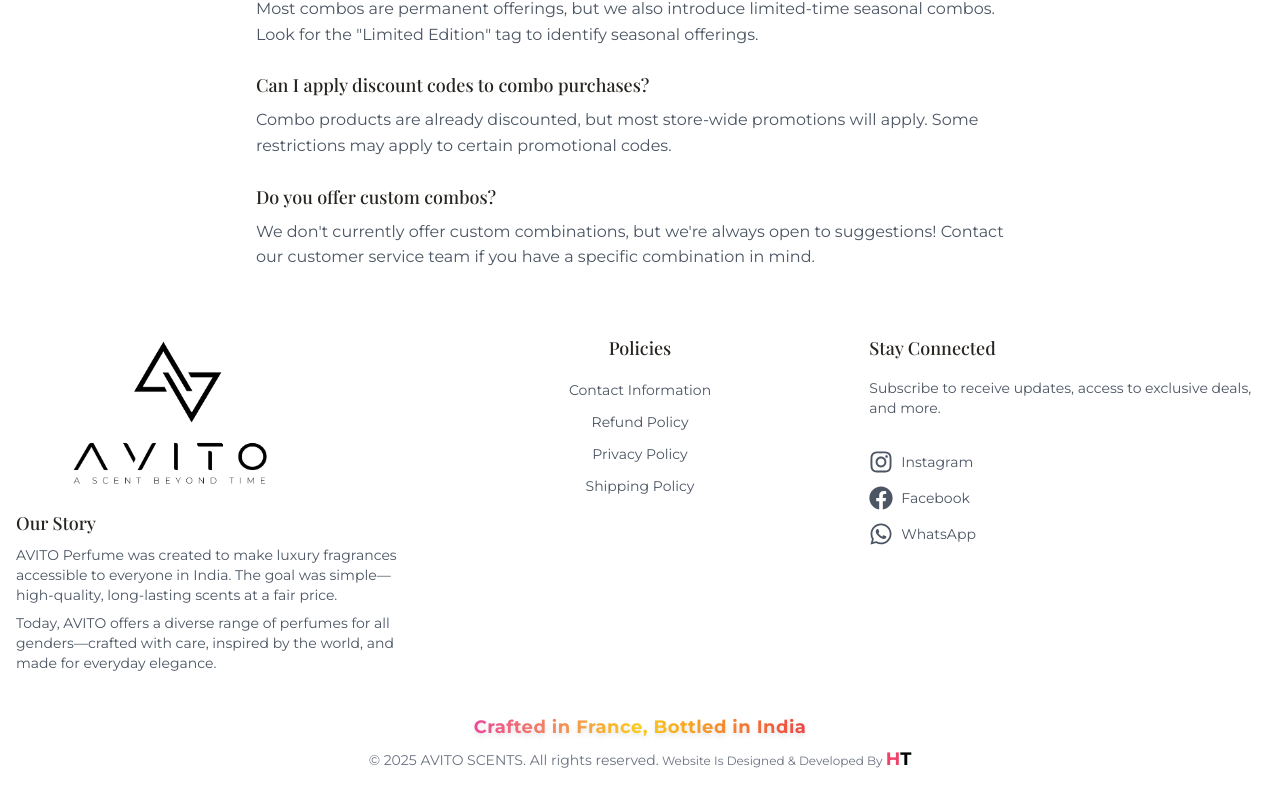
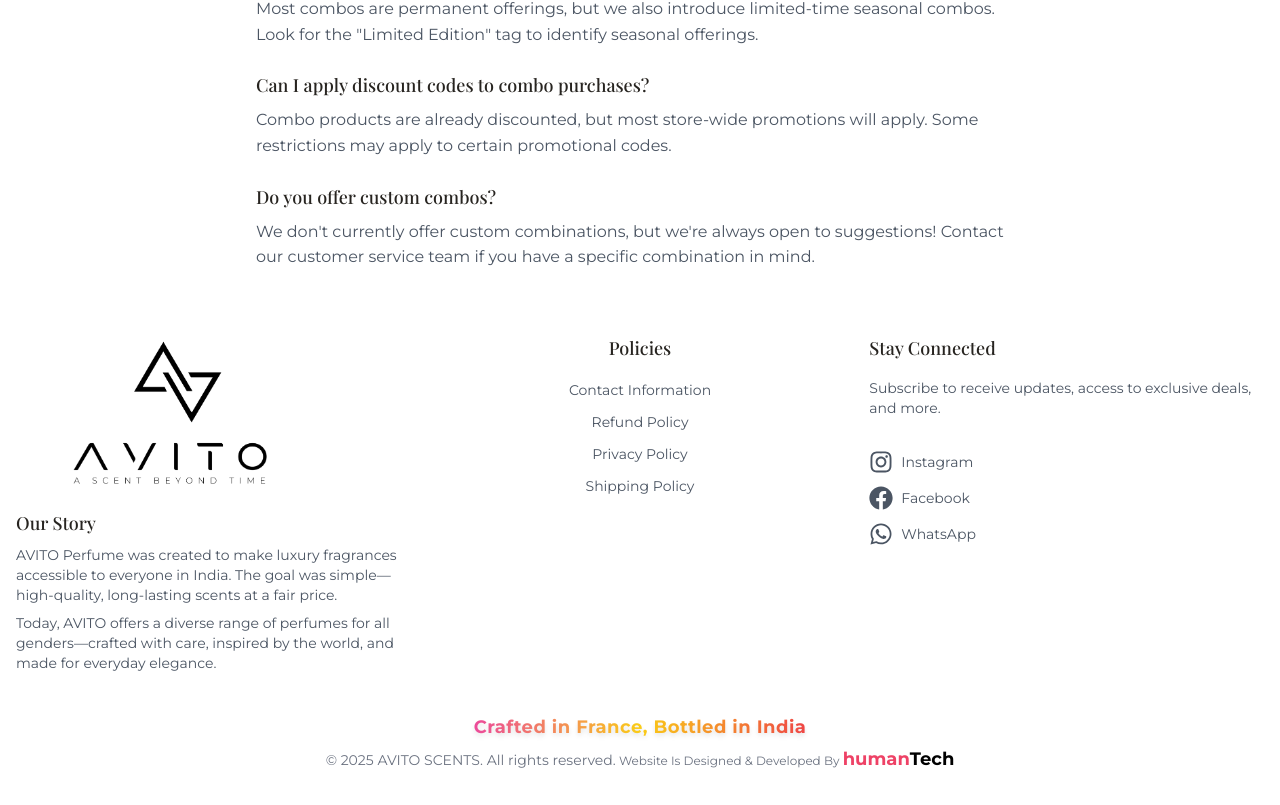
Before and after one commit to humantechio/avitoluxury, a Next.js app in the folder avitoluxury/: page /combos in a window 1280 px wide. Shown: the part 3047-3852 px from the top of the page. Built offline with nearby package versions, Linux system fonts and the light colour scheme.

Commit message:
update
humantech

```diff
--- a/avitoluxury/src/app/checkout/summary/page.tsx
+++ b/avitoluxury/src/app/checkout/summary/page.tsx
@@ -65,7 +65,7 @@ export default function CheckoutSummaryPage() {
         setSubtotal(total);
 
         // Calculate shipping cost (free for orders above ₹500)
-        setShippingCost(total >= 500 ? 0 : 1);
+        setShippingCost(total >= 500 ? 0 : 75);
       } else {
         // Redirect to cart page if cart is empty
         router.push('/cart');
--- a/avitoluxury/src/app/components/Footer.tsx
+++ b/avitoluxury/src/app/components/Footer.tsx
@@ -186,8 +186,8 @@ export default function Footer() {
       target="_blank"
       rel="noopener noreferrer"
     >
-      <span className="text-lg font-bold" style={{ color: "#ee4266" }}>H</span>
-      <span className="text-lg font-bold" style={{ color: "#000000" }}>T</span>
+      <span className="text-lg font-bold" style={{ color: "#ee4266" }}>human</span>
+      <span className="text-lg font-bold" style={{ color: "#000000" }}>Tech</span>
     </a>
   </span>
 </p>
```
